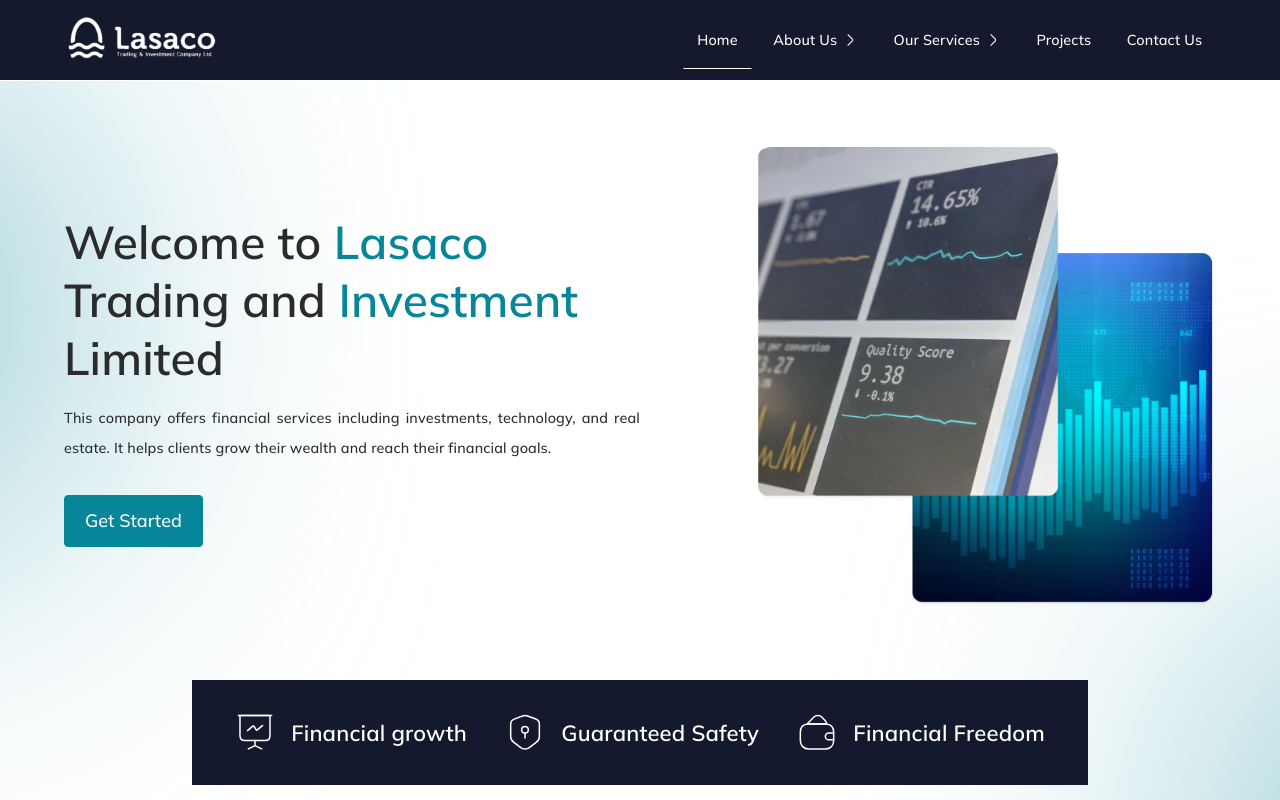
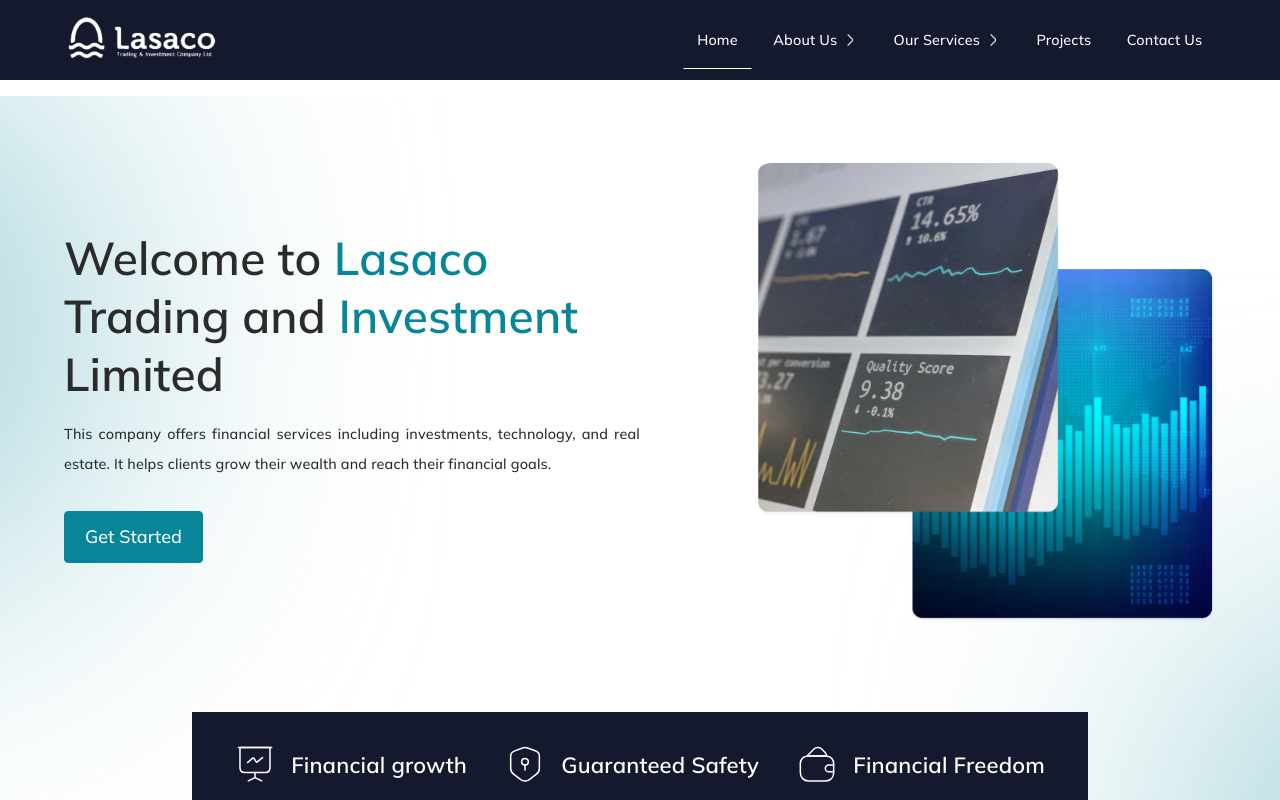
Before and after one commit to Lassaco-org/LTIL, an Angular app: page /#/ in a window 1280 px wide. Shown: the top 800 px of the page. Built offline with nearby package versions, Linux system fonts and the light colour scheme.

Commit message:
content modification

```diff
--- a/src/app/default/components/home/home-hero/home-hero.component.html
+++ b/src/app/default/components/home/home-hero/home-hero.component.html
@@ -1,5 +1,5 @@
 <!-- Hero -->
-<section class="hero">
+<section class="hero sect">
   <div class="bubble-container">
     <div class="bubble left"></div>
 
--- a/src/app/default/components/home/home-hero/home-hero.component.scss
+++ b/src/app/default/components/home/home-hero/home-hero.component.scss
@@ -5,10 +5,10 @@
   position: relative;
   display: flex;
   min-height: 75vh;
-
   @media only screen and (max-width: 745px) {
     padding: 5% 0;
     min-height: 100vh;
+
   }
 
 
```
